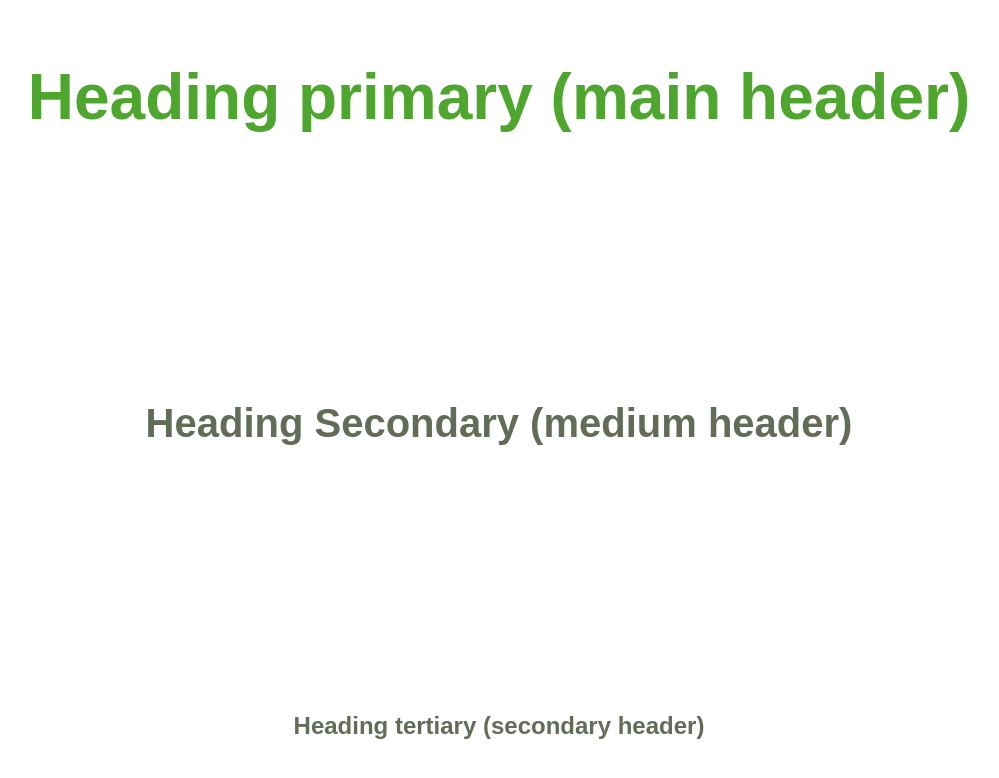
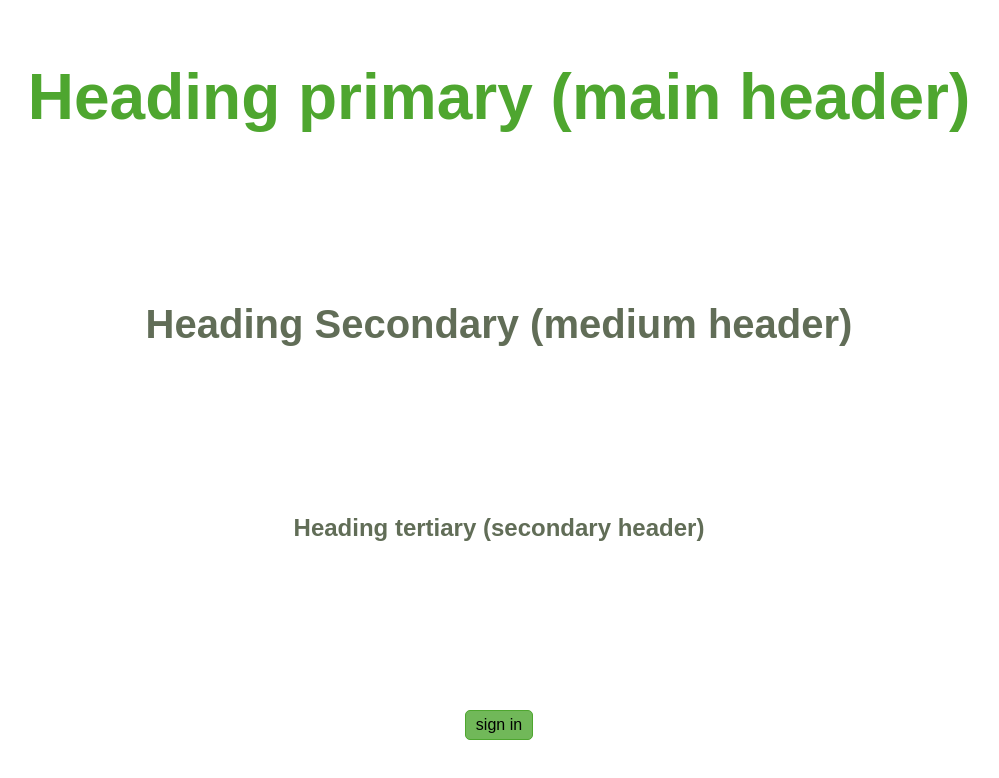
Before and after one commit to almamarie/capture-events, a Next.js app: page / in a window 1280 px wide. Shown: the top 778 px of the page, without its empty margins (141-1140 px from the left). Built offline with nearby package versions, Linux system fonts and the light colour scheme.

Commit message:
Added link component

```diff
--- a/src/app/globals.css
+++ b/src/app/globals.css
@@ -20,9 +20,6 @@
 
   --max-width: 1100px;
   --border-radius: 25px;
-  /* --font-mono: ui-monospace, Menlo, Monaco, "Cascadia Mono", "Segoe UI Mono",
-    "Roboto Mono", "Oxygen Mono", "Ubuntu Monospace", "Source Code Pro",
-    "Fira Mono", "Droid Sans Mono", "Courier New", monospace; */
 }
 
 * {
@@ -33,6 +30,7 @@
   font-weight: 400;
   transition: all 0.2s;
   color: var(--text-color);
+  transition: all 0.2s;
 }
 
 html {
--- a/src/app/page.tsx
+++ b/src/app/page.tsx
@@ -1,3 +1,4 @@
+import PageLink from "@/components/ui/PageLink/PageLink";
 import styles from "./page.module.css";
 
 export default function Home() {
@@ -6,6 +7,8 @@ export default function Home() {
       <h1 className="heading--primary">Heading primary (main header)</h1>
       <h2 className="heading--secondary">Heading Secondary (medium header)</h2>
       <h3 className="heading--tertiary">Heading tertiary (secondary header)</h3>
+
+      <PageLink url={"http://www.marieloumar.com"}>sign in</PageLink>
     </main>
   );
 }
--- a/src/components/ui/PageLink/PageLink.module.css
+++ b/src/components/ui/PageLink/PageLink.module.css
@@ -0,0 +1,18 @@
+.link {
+  background-color: var(--color-primary-tint);
+  padding: 0.5rem 1rem;
+  border-radius: var(--border-radius-sm);
+  color: var(--color-black);
+  font-size: 1.6rem;
+
+  text-decoration: none;
+
+  font-weight: normal;
+
+  border: 1px solid var(--color-primary);
+}
+
+.link:hover {
+  background-color: transparent;
+  color: var(--color-primary-shade);
+}
--- a/src/components/ui/PageLink/PageLink.tsx
+++ b/src/components/ui/PageLink/PageLink.tsx
@@ -0,0 +1,14 @@
+import React from "react";
+import styles from "./PageLink.module.css";
+const PageLink: React.FC<{ children: React.ReactNode; url: string }> = (
+  props
+) => {
+  const { url, children } = props;
+  return (
+    <a className={styles.link} href={url} target="_blanc">
+      {children}
+    </a>
+  );
+};
+
+export default PageLink;
```
